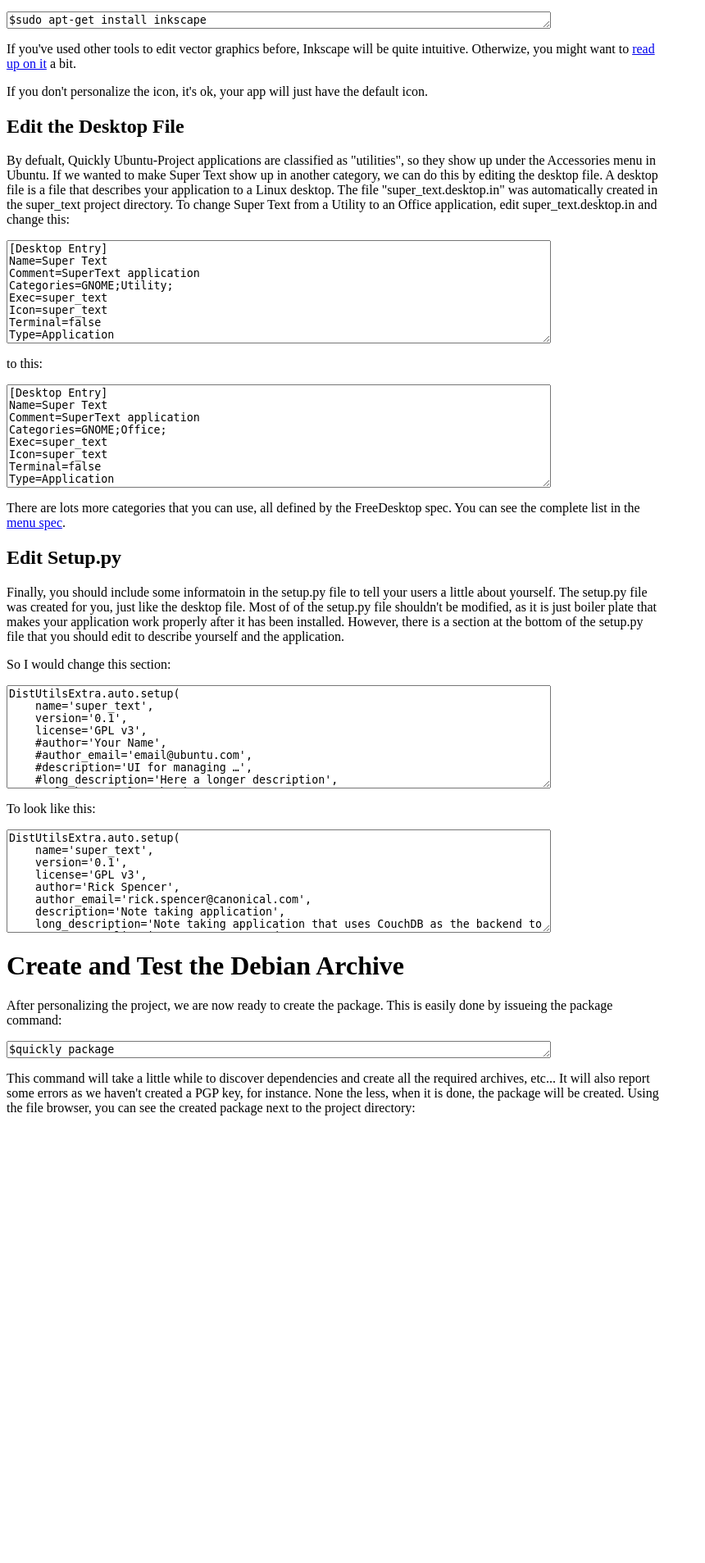
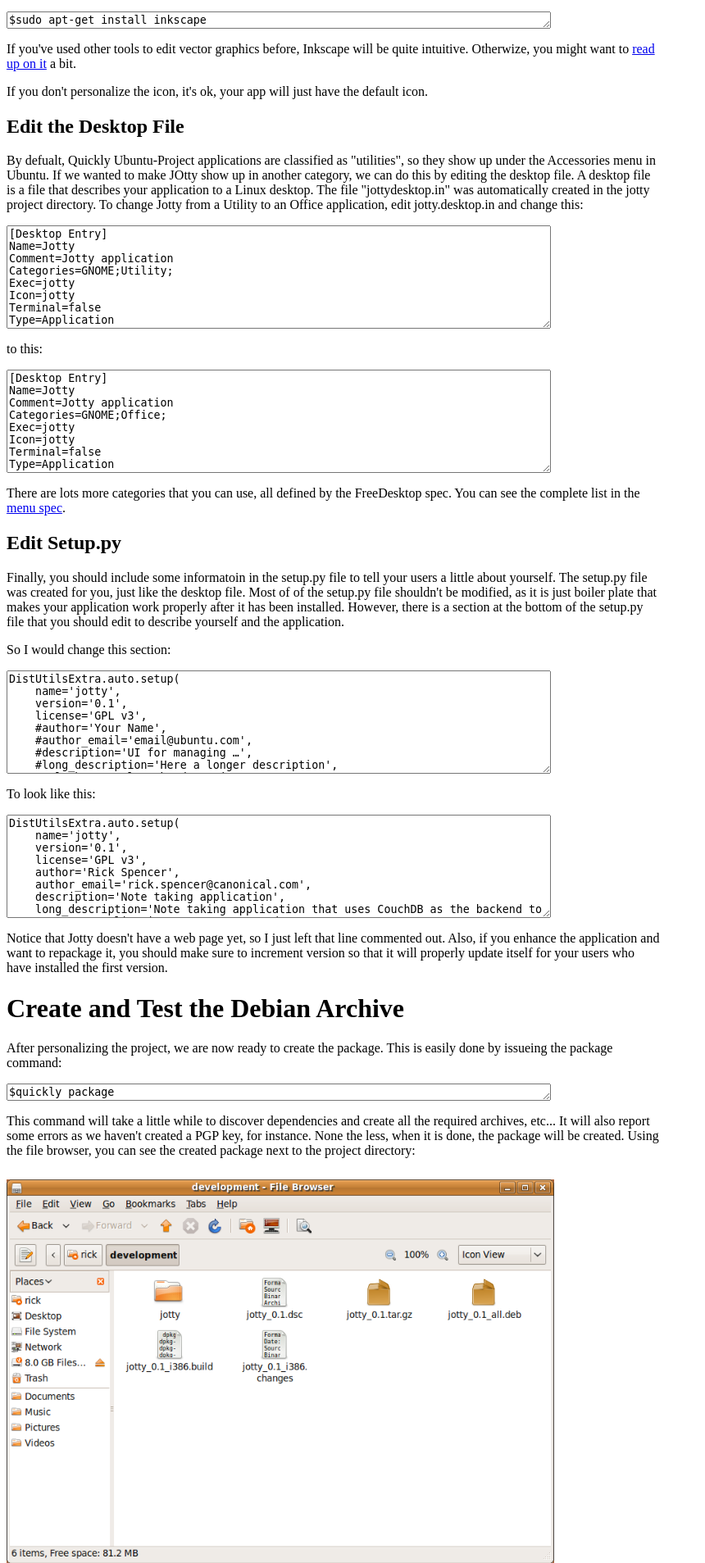
Before and after one commit to didrocks/quickly, a Python web app: template data/templates/ubuntu-project/help/quickly-package.html in a window 1280 px wide. Shown: the part 1155-3062 px from the top of the page at 82% size, without its empty margins (0-860 px from the left). Before the commit the page ends 2516 px from the top, so only its background shows below. Run offline with Jinja, Linux system fonts and the light colour scheme; the template is opened without the code that fills it, so the values that code supplies are empty.

Commit message:
completed tutorial part3 on packaging

```diff
--- a/data/templates/ubuntu-project/help/quickly-package.html
+++ b/data/templates/ubuntu-project/help/quickly-package.html
@@ -79,15 +79,15 @@
 </P>
 <H2>Edit the Desktop File</H2>
 <P>
-By defualt, Quickly Ubuntu-Project applications are classified as "utilities", so they show up under the Accessories menu in Ubuntu. If we wanted to make Super Text show up in another category, we can do this by editing the desktop file. A desktop file is a file that describes your application to a Linux desktop. The file "super_text.desktop.in" was automatically created in the super_text project directory. To change Super Text from a Utility to an Office application, edit super_text.desktop.in and change this:
+By defualt, Quickly Ubuntu-Project applications are classified as "utilities", so they show up under the Accessories menu in Ubuntu. If we wanted to make JOtty show up in another category, we can do this by editing the desktop file. A desktop file is a file that describes your application to a Linux desktop. The file "jottydesktop.in" was automatically created in the jotty project directory. To change Jotty from a Utility to an Office application, edit jotty.desktop.in and change this:
 </P>
 <DIV class="code"><TEXTAREA rows="8" cols="80">
 [Desktop Entry]
-Name=Super Text
-Comment=SuperText application
+Name=Jotty
+Comment=Jotty application
 Categories=GNOME;Utility;
-Exec=super_text
-Icon=super_text
+Exec=jotty
+Icon=jotty
 Terminal=false
 Type=Application
 </TEXTAREA></DIV>
@@ -97,11 +97,11 @@
 </P>
 <DIV class="code"><TEXTAREA rows="8" cols="80">
 [Desktop Entry]
-Name=Super Text
-Comment=SuperText application
+Name=Jotty
+Comment=Jotty application
 Categories=GNOME;Office;
-Exec=super_text
-Icon=super_text
+Exec=jotty
+Icon=jotty
 Terminal=false
 Type=Application
 </TEXTAREA></DIV>
@@ -117,14 +117,14 @@
 </P>
 <DIV class="code"><TEXTAREA rows="8" cols="80">
 DistUtilsExtra.auto.setup(
-    name='super_text',
+    name='jotty',
     version='0.1',
     license='GPL v3',
     #author='Your Name',
     #author_email='email@ubuntu.com',
     #description='UI for managing …',
     #long_description='Here a longer description',
-    #url='https://launchpad.net/super_text',
+    #url='https://launchpad.net/jotty',
     cmdclass={'install': InstallAndUpdateDataDirectory}
     )
 </TEXTAREA></DIV>
@@ -133,18 +133,20 @@
 </P>
 <DIV class="code"><TEXTAREA rows="8" cols="80">
 DistUtilsExtra.auto.setup(
-    name='super_text',
+    name='jotty',
     version='0.1',
     license='GPL v3',
     author='Rick Spencer',
     author_email='rick.spencer@canonical.com',
     description='Note taking application',
     long_description='Note taking application that uses CouchDB as the backend to support easy replication across users and computers.',
-    #url='https://launchpad.net/super_text',
+    #url='https://launchpad.net/jotty',
     cmdclass={'install': InstallAndUpdateDataDirectory}
     )
+</TEXTAREA></DIV>
+
 <P>
-Notice that Super Text doesn't have a web page yet, so I just left that line commented out. Also, if you enhance the application and want to repackage it, you should make sure to increment version so that it will properly update itself for your users who have installed the first version.
+Notice that Jotty doesn't have a web page yet, so I just left that line commented out. Also, if you enhance the application and want to repackage it, you should make sure to increment version so that it will properly update itself for your users who have installed the first version.
 </P>
 
 </TEXTAREA></DIV>
@@ -156,5 +158,11 @@
 $quickly package
 </TEXTAREA></DIV>
 <P>This command will take a little while to discover dependencies and create all the required archives, etc... It will also report some errors as we haven't created a PGP key, for instance. None the less, when it is done, the package will be created. Using the file browser, you can see the created package next to the project directory:</P>
-
+<IMG SRC="./images/package1.png" ALT="package command creates .deb archive" />
+<P>Right now, the specific file we are interested in is "jotty_0.1_all.deb". To test it out, double click on it, to open it in Ubuntu's graphical installer program:</P>
+<IMG SRC="./images/package2.png" ALT="deb opened in gdebi" />
+<P>Click "Install Package" to see how it  installs onto your desktop. After chugging for a bit, you'll see that it is installed in the Applications->Office menu. If you customized your icon, you'll see that the menu uses your custom icon as well.</p>
+<IMG SRC="./images/package3.png" ALT="jotty installed" />
+<H1>Now that you have a package</H1>
+<P>Now that you've packaged your application, you can share the .deb file. However, if your users install their application this way, and you update the appliation, your users will have to find this out and resinstall. This hassle can be avoided in Ubuntu by using Personal Package Archives (or PPAs). Distrubuting your applications in this manner is covered in section 4.</P>
 </BODY>
```
Also changed, not shown: data/templates/ubuntu-project/help/images/package1.png (added), data/templates/ubuntu-project/help/images/package2.png (added), data/templates/ubuntu-project/help/images/package3.png (added).
